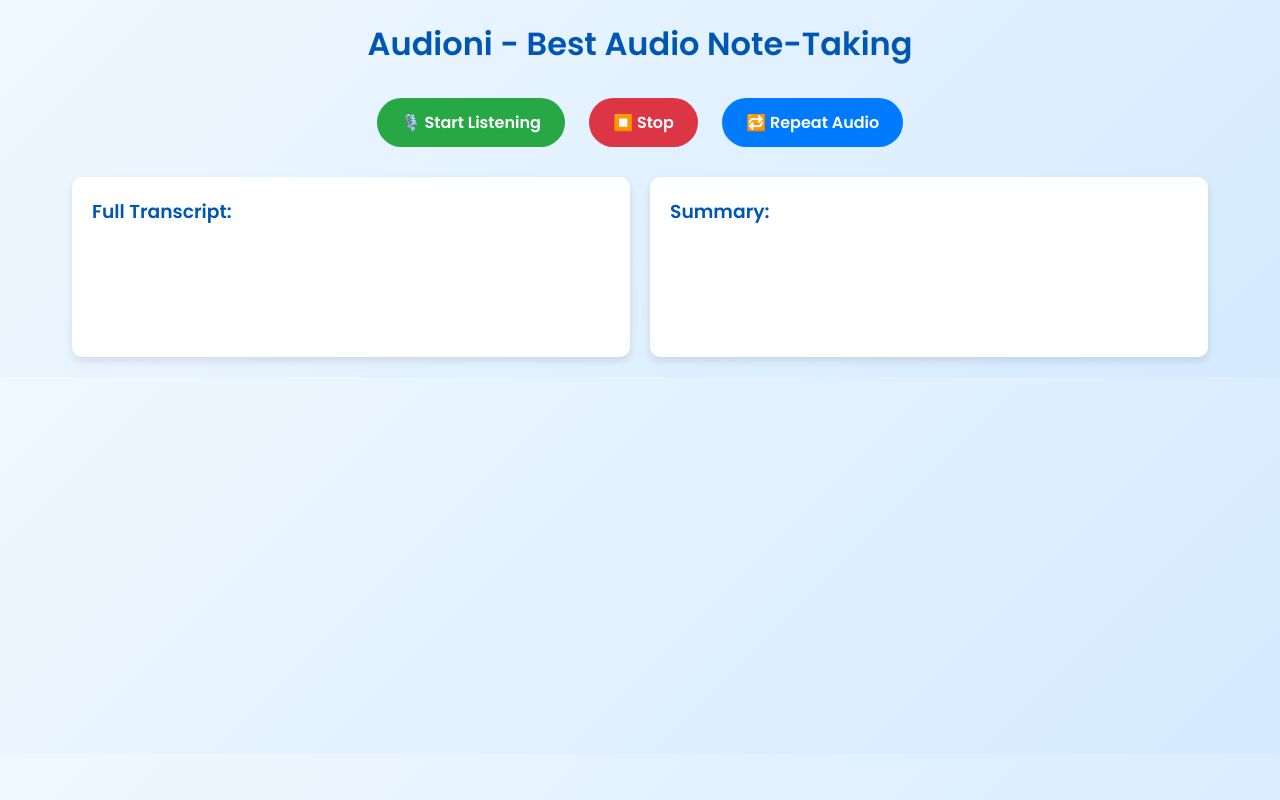
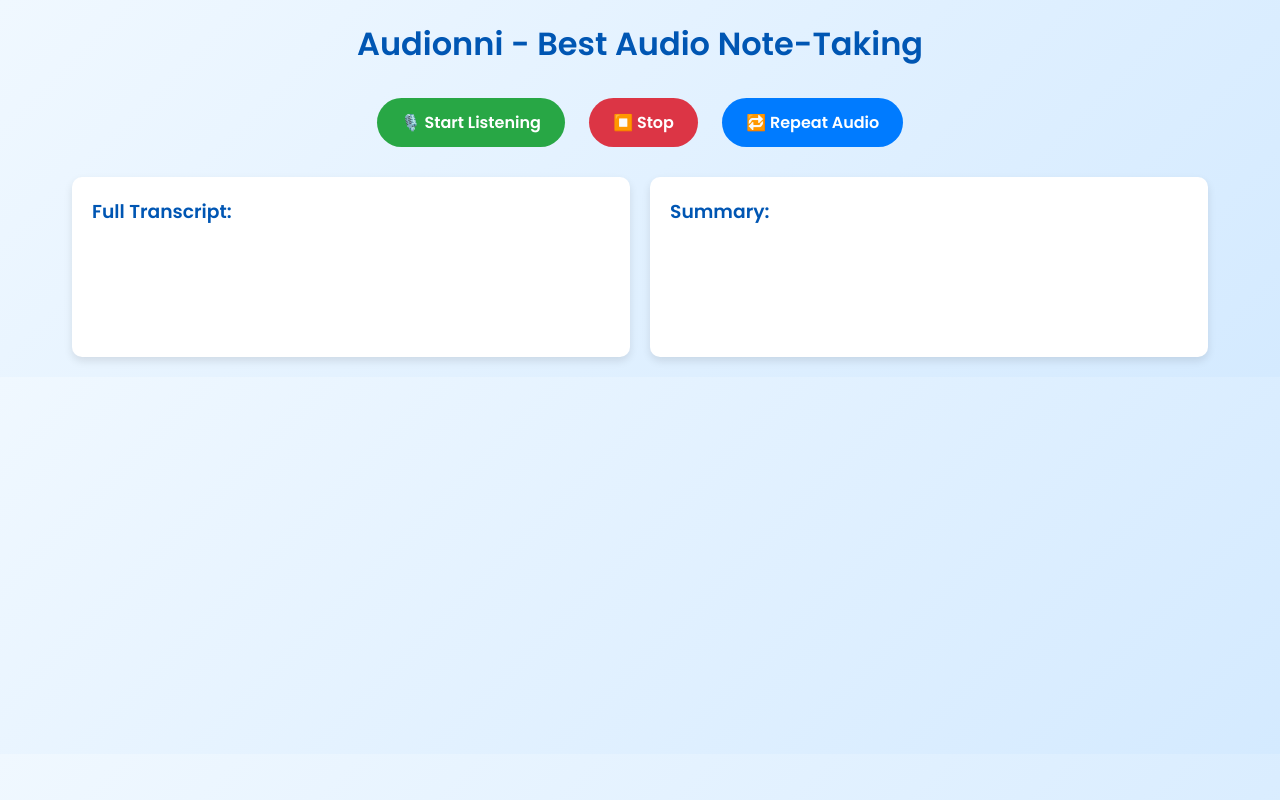
Before and after one commit to B0canegraS/audionni.github.io, a plain HTML site: page index.html in a window 1280 px wide. Drawn offline with Linux system fonts and the light colour scheme.

Commit message:
Update index.html

```diff
--- a/index.html
+++ b/index.html
@@ -3,7 +3,7 @@
 <head>
     <meta charset="UTF-8">
     <meta name="viewport" content="width=device-width, initial-scale=1.0">
-    <title>Audioni</title>
+    <title>Audionni</title>
     <link rel="icon" href="A_Logo.png" type="image/png">
     <link href="https://fonts.googleapis.com/css2?family=Poppins:wght@300;400;600&display=swap" rel="stylesheet">
     <style>
@@ -96,7 +96,7 @@
 </head>
 <body>
 
-    <h1>Audioni - Best Audio Note-Taking</h1>
+    <h1>Audionni - Best Audio Note-Taking</h1>
     <div class="buttons">
         <button id="start">🎙️ Start Listening</button>
         <button id="stop" disabled>⏹️ Stop</button>
```
